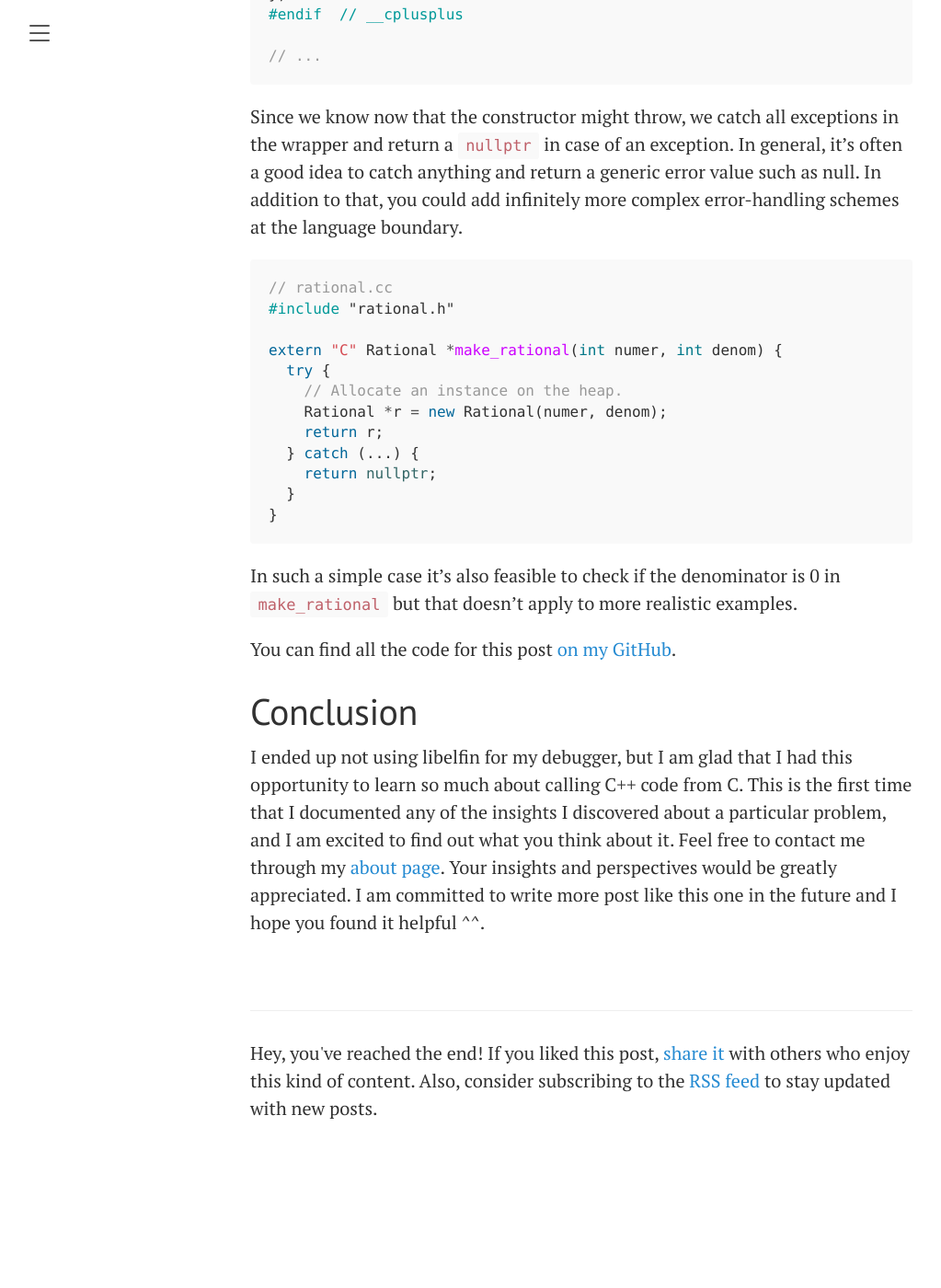
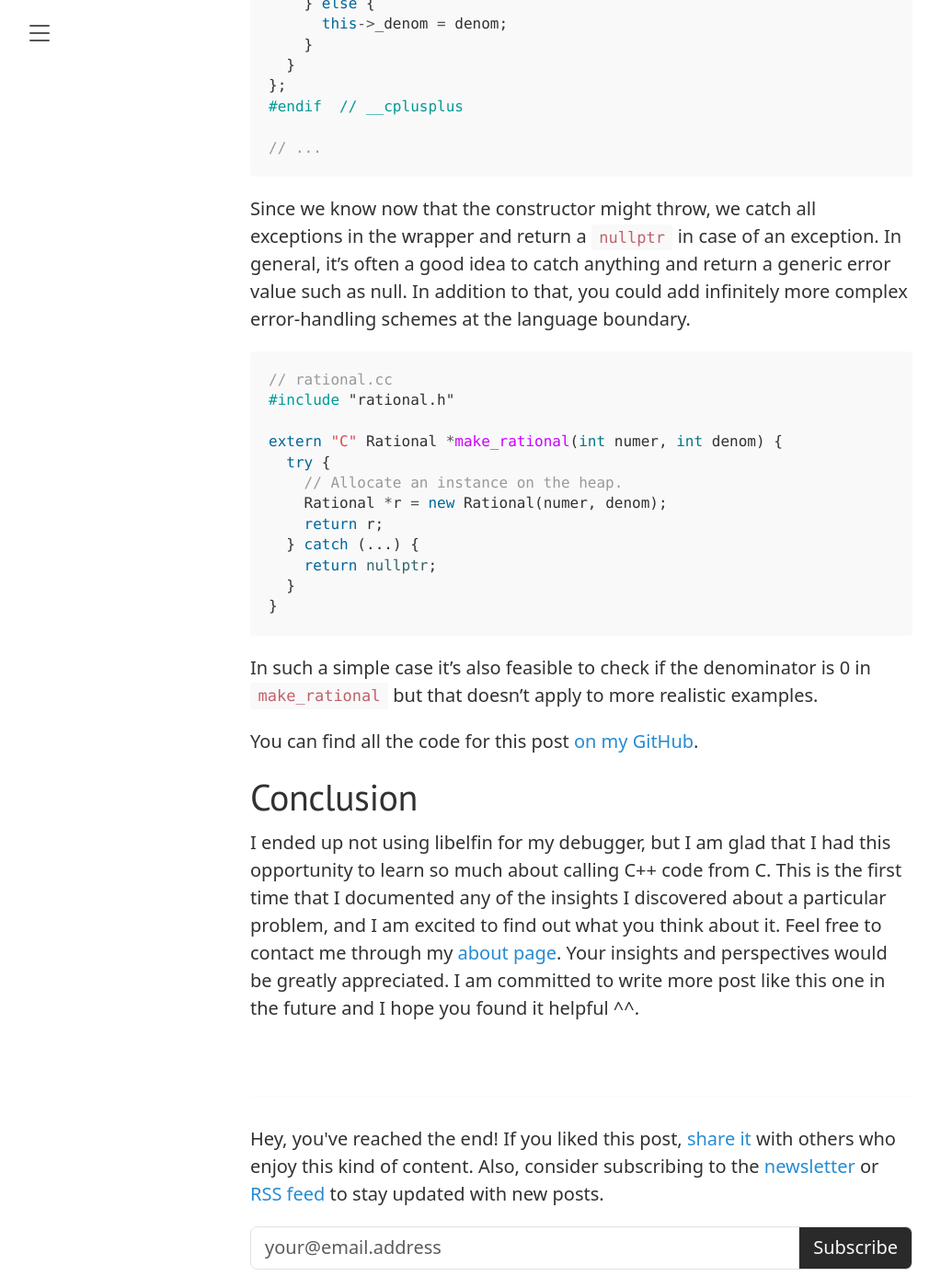
Before and after one commit to vincentbernat/thass0.github.io, a Jekyll site: the page built from _posts/2023-08-11-can-you-use-a-class-in-c.md, in a window 1280 px wide and 1400 px high, scrolled down 7750 px. Shown: the whole window at 92% size, without its empty margins (8-1031 px from the left). Built offline with Jekyll 4.4.1, drawn with Linux system fonts in a browser that asks for light colours; formulas are drawn with MathJax 3; before the commit the page ends 8990 px from its top, so only the background shows below that.

Commit message:
Add buttondown subscribe form

```diff
--- a/_includes/head.html
+++ b/_includes/head.html
@@ -6,9 +6,9 @@
 
   <title>
     {% if page.title == "Home" %}
-      {{ site.title }} &middot; {{ site.tagline }}
+    {{ site.title }} &middot; {{ site.tagline }}
     {% else %}
-      {{ page.title }} &middot; {{ site.title }}
+    {{ page.title }} &middot; {{ site.title }}
     {% endif %}
   </title>
 
@@ -25,11 +25,16 @@
     posthog.init('phc_JLQbxm7YPonROZnni3uHOrkppnmhOb88GCI6Boy70rT',{api_host:'https://eu.posthog.com'})
   </script>
 
+  <!-- Bootstrap for forms -->
+  <link href="https://cdn.jsdelivr.net/npm/bootstrap@5.3.1/dist/css/bootstrap.min.css" rel="stylesheet" integrity="sha384-4bw+/aepP/YC94hEpVNVgiZdgIC5+VKNBQNGCHeKRQN+PtmoHDEXuppvnDJzQIu9" crossorigin="anonymous">
+  <script src="https://cdn.jsdelivr.net/npm/bootstrap@5.3.1/dist/js/bootstrap.bundle.min.js" integrity="sha384-HwwvtgBNo3bZJJLYd8oVXjrBZt8cqVSpeBNS5n7C8IVInixGAoxmnlMuBnhbgrkm" crossorigin="anonymous"></script>
+
   <link rel="stylesheet" href="{{ '/public/css/poole.css' | absolute_url }}">
   <link rel="stylesheet" href="{{ '/public/css/syntax.css' | absolute_url }}">
   <link rel="stylesheet" href="{{ '/public/css/lanyon.css' | absolute_url }}">
-    <link rel="stylesheet" href="{{ '/public/css/custom.css' | absolute_url }}">
-    <link rel="stylesheet" href="https://fonts.googleapis.com/css?family=PT+Serif:400,400italic,700%7CPT+Sans:400">
+  <link rel="stylesheet" href="{{ '/public/css/custom.css' | absolute_url }}">
+  <link rel="stylesheet" href="https://fonts.googleapis.com/css?family=PT+Serif:400,400italic,700%7CPT+Sans:400">
+
 
   <link rel="apple-touch-icon-precomposed" sizes="144x144" href="{{ '/public/apple-touch-icon-precomposed.png' | absolute_url }}">
   <link rel="shortcut icon" href="{{ '/public/favicon.ico?v=2' | absolute_url }}">
--- a/_includes/share_notice.html
+++ b/_includes/share_notice.html
@@ -3,6 +3,25 @@
   <a rel="noopener" href="#share-links">share it</a>
   with others who enjoy this kind of content.
   Also, consider subscribing to the
+  <a ref="noopener" href="#bd-email">newsletter</a> or
   <a href="{{ '/atom.xml' | absolute_url }}" target="_blank">RSS feed</a>
   to stay updated with new posts.
+
+  <form
+    action="https://buttondown.email/api/emails/embed-subscribe/thasso"
+    method="post"
+    target="popupwindow"
+    onsubmit="window.open('https://buttondown.email/thasso', 'popupwindow')">
+
+    <div class="input-group mb-3">
+      <input type="email"
+	     name="email"
+	     id="bd-email"
+	     class="form-control"
+	     placeholder="your@email.address"
+	     aria-label="email"
+	     />
+      <input type="submit" value="Subscribe" class="btn subscribe-btn" />
+    </div>
+  </form>
 </p>
--- a/_layouts/post.html
+++ b/_layouts/post.html
@@ -24,7 +24,6 @@
   {% include share_notice.html %}
 {% endunless %}
 
-
 {% if site.related_posts.size >= 1 %}
 <div class="related">
   <h2>Related posts</h2>
--- a/public/css/custom.css
+++ b/public/css/custom.css
@@ -71,3 +71,21 @@
 .fourth {
     background-color: var(--fourth) !important;
 }
+
+
+/* Newsletter subscribe button */
+.subscribe-btn {
+    --bs-btn-color: #fafafa;
+    --bs-btn-bg: #2a2a2a;
+    --bs-btn-border-color: var(--bs-border-color);
+
+    --bs-btn-hover-color: #ffffff;
+    --bs-btn-hover-bg: #000000;
+    --bs-btn-hover-border-color: var(--bs-border-color);
+
+    --bs-btn-active-color: #ffffff;
+    --bs-btn-active-bg: #000000;
+    --bs-btn-active-border-color: var(--bs-border-color);
+
+    --bs-btn-focus-shadow-rgb: var(--bs-border-color-rgb);
+}
```
